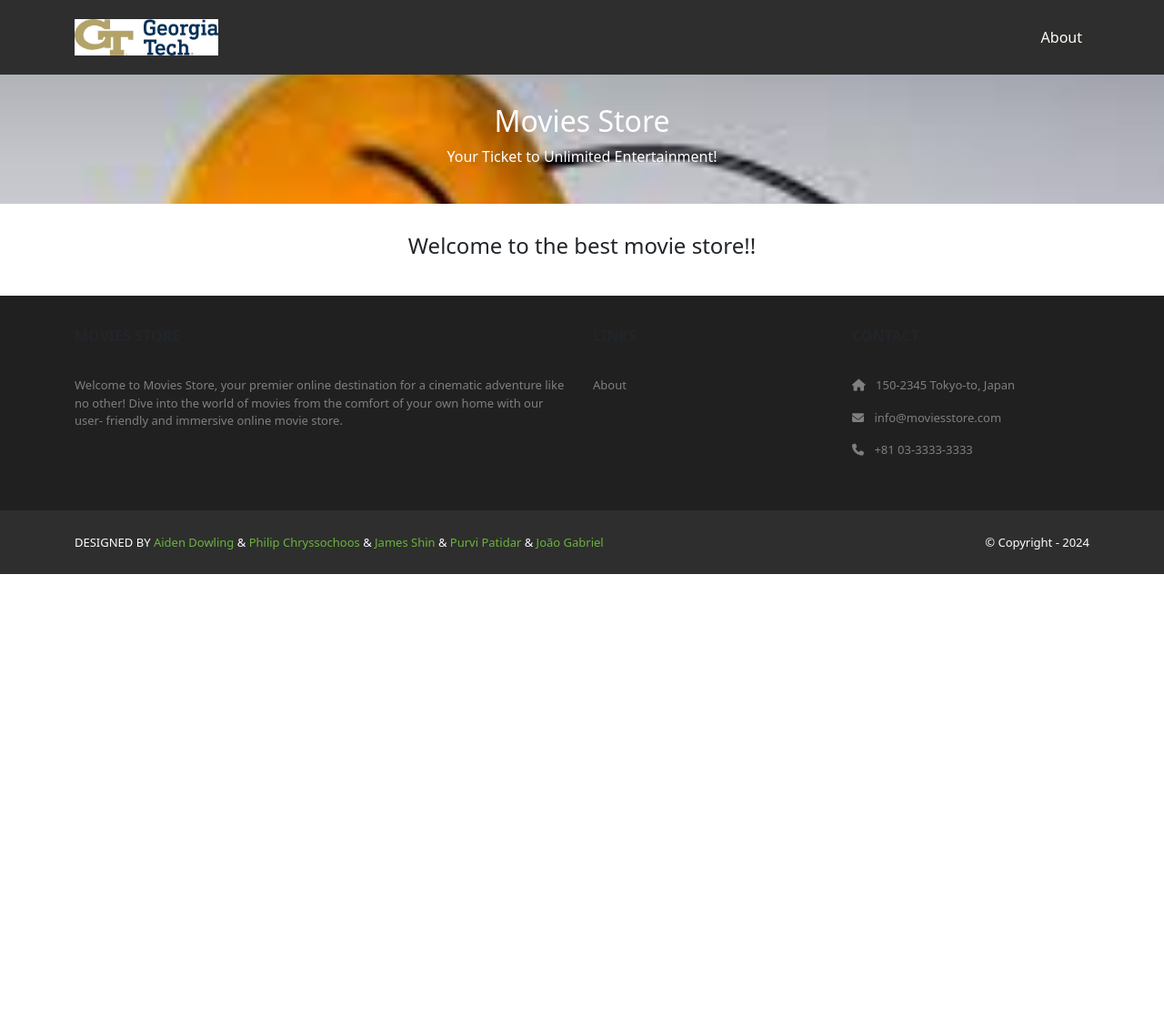
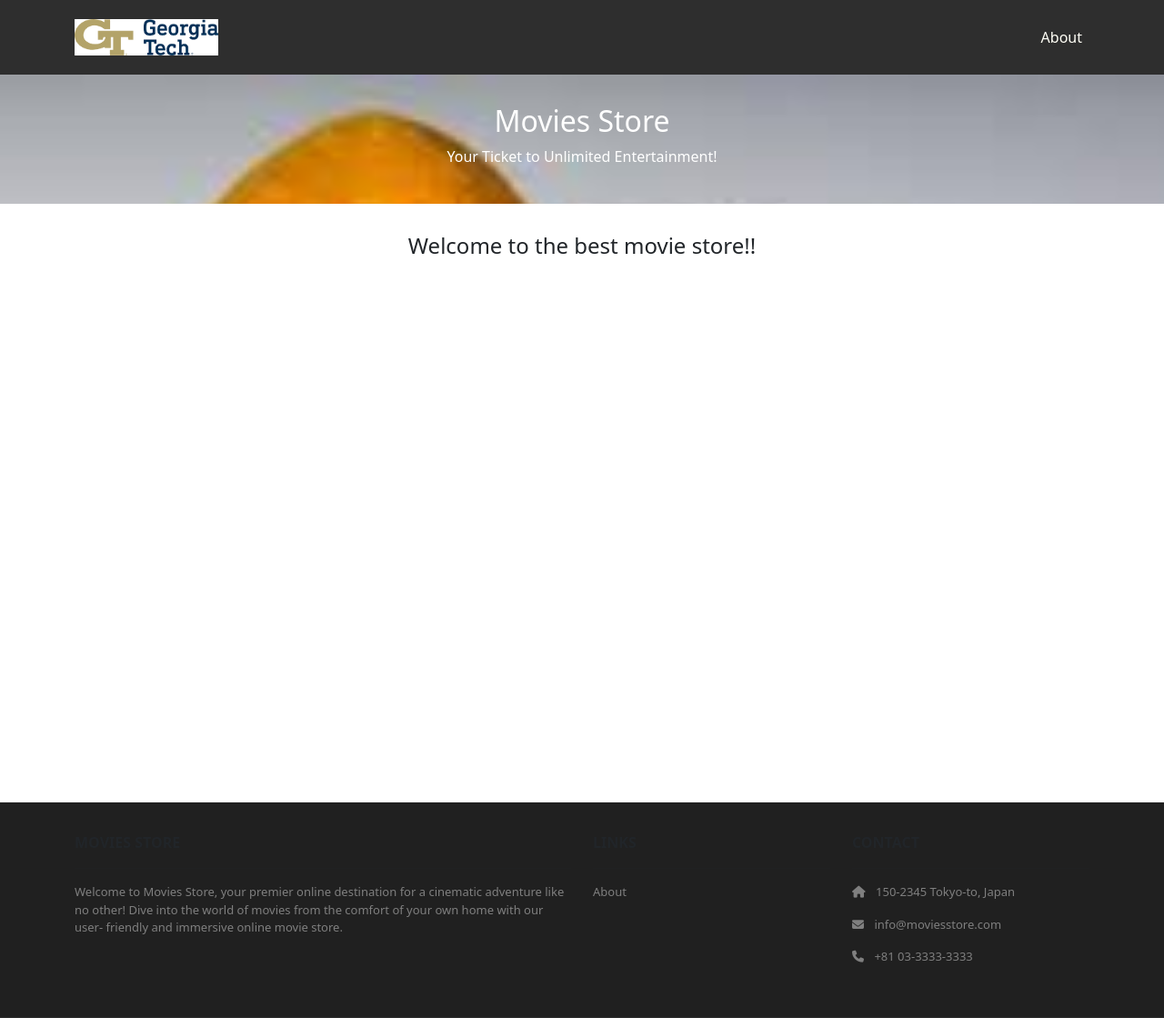
Before and after one commit to aidendowling/GTMoviesApp, a Django app: page / in a window 1280 px wide. Shown: the top 1119 px of the page at 91% size. Before the commit the page ends 631 px from the top, so only its background shows below. Run offline with Django 5.2, Linux system fonts and the light colour scheme; some libraries are stand-ins or nearby versions; some web fonts are replaced.

Commit message:
Fix footer

```diff
--- a/GTMoviesApp/static/css/style.css
+++ b/GTMoviesApp/static/css/style.css
@@ -6,13 +6,15 @@
 .navbar a.nav-link {
   color: #FFFEF6 !important;
 }
+
 .bg-dark {
   background-color: #2E2E2E !important;
 }
+
 .ms-footer {
   background-color: #202020;
+}
 
-}
 .ms-footer p {
   color: #7F7F7F;
   font-size: 13px;
--- a/GTMoviesApp/templates/base.html
+++ b/GTMoviesApp/templates/base.html
@@ -21,7 +21,6 @@
       initial-scale=1" />
   </head>
   <body>
-    <!-- Header -->
      <nav class="p-3 navbar navbar-dark bg-dark
          navbar-expand-lg">
       <div class="container">
@@ -48,7 +47,7 @@
       </div>
     </nav>
     <!-- Header -->
-    <div>
+    <div style="min-height: 100vh">
       {% block content %}
       {% endblock content %}
     </div>
```
